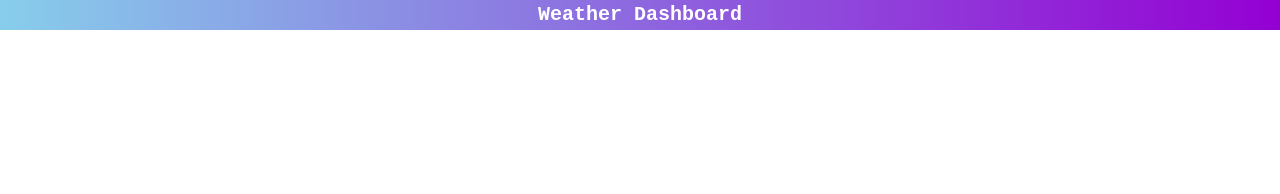
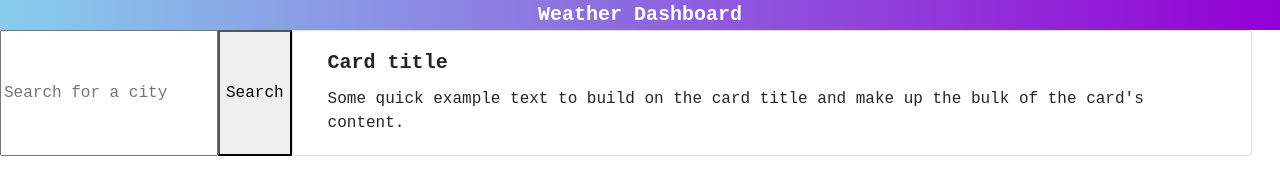
Before and after one commit to RoseThorn10/weather-dashboard, a plain HTML site: page index.html in a window 1280 px wide. Drawn offline with nearby package versions, Linux system fonts and the light colour scheme.

Commit message:
Added content to index.html

```diff
--- a/assets/css/style.css
+++ b/assets/css/style.css
@@ -1,6 +1,8 @@
 * {
     font-family: 'Courier New', Courier, monospace;
 }
+
+
 
 header {
     /* background-color: skyblue; */
@@ -10,3 +12,7 @@ header {
     font-weight: bold;
     text-align: center;
 }
+
+.card-title {
+    font-weight: bold;
+}
--- a/index.html
+++ b/index.html
@@ -11,6 +11,18 @@
 <body>
     <header>Weather Dashboard</header>
 
+    <div class="container-fluid">
+        <div class="row">
+            <input type="text" class="city" placeholder="Search for a city">
+            <button class="city">Search</button>
+            <div class="card col-9">
+                <div class="card-body">
+                <h5 class="card-title">Card title</h5>
+                <p class="card-text">Some quick example text to build on the card title and make up the bulk of the card's content.</p>
+                </div>
+            </div>
+        </div>
+    </div>
 
     <script src="https://code.jquery.com/jquery-3.6.1.min.js" integrity="sha256-o88AwQnZB+VDvE9tvIXrMQaPlFFSUTR+nldQm1LuPXQ=" crossorigin="anonymous"></script>
 </body>
```
